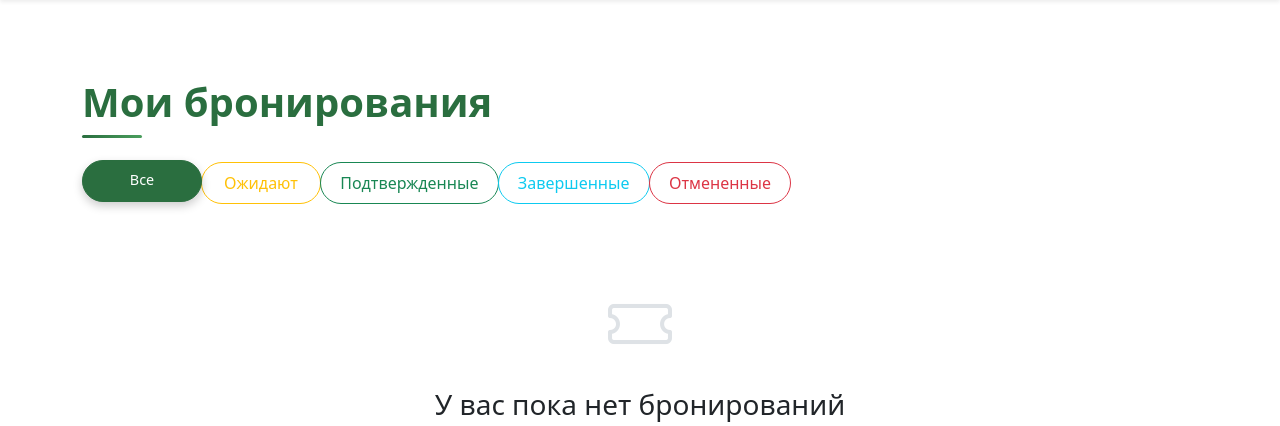
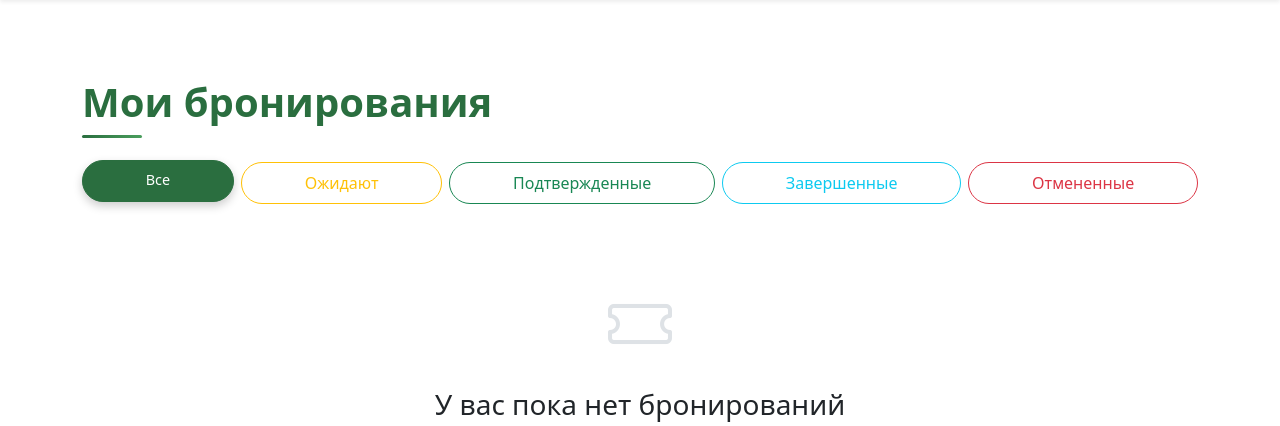
Before and after one commit to AndreAE-jvm/django_travel, a Django app: page /events/my-registrations/ in a window 1280 px wide. Shown: the part 70-496 px from the top of the page. Run offline with Django 5.2, Linux system fonts and the light colour scheme; the visitor is signed in with stand-in values (Sample User, id 1); data that the repository does not hold is empty.

Commit message:
Обновление шаблонов и CSS файлов

```diff
--- a/events/templates/events/registration_detail.html
+++ b/events/templates/events/registration_detail.html
@@ -6,6 +6,7 @@
 {% block title %}Бронирование {{ registration.event.name }} | SmartTravel{% endblock %}
 
 {% block css %}
+<link rel="stylesheet" href="{% static 'css/base.css' %}">
 <link rel="stylesheet" href="{% static 'css/registration_detail.css' %}">
 {% endblock %}
 
--- a/static/css/my_registrations.css
+++ b/static/css/my_registrations.css
@@ -1,9 +1,16 @@
+.btn-group {
+    display: flex;
+    gap: 0.5rem; /* Добавляет отступ между кнопками */
+    flex-wrap: wrap;
+}
+
 .btn-group .btn {
     border-radius: 50px !important;
     padding: 0.5rem 1.2rem !important;
     font-weight: 500 !important;
     transition: all 0.3s ease !important;
     min-width: 120px;
+    margin: 0; /* Убираем стандартные отступы */
 }
 
 .btn-group .btn:hover {
@@ -16,7 +23,6 @@
     transform: translateY(-2px);
     box-shadow: 0 4px 10px rgba(0, 0, 0, 0.2) !important;
 }
-
 
 .btn-group .btn-outline-primary.active,
 .btn-group .btn-outline-primary:hover {
@@ -52,11 +58,8 @@
     color: white !important;
 }
 
-
 @media (max-width: 768px) {
     .btn-group {
-        display: flex;
-        flex-wrap: wrap;
         gap: 0.5rem;
     }
 
@@ -71,7 +74,6 @@
         min-width: 100%;
     }
 }
-
 
 .btn-outline-secondary {
     border-radius: 50px !important;
```
